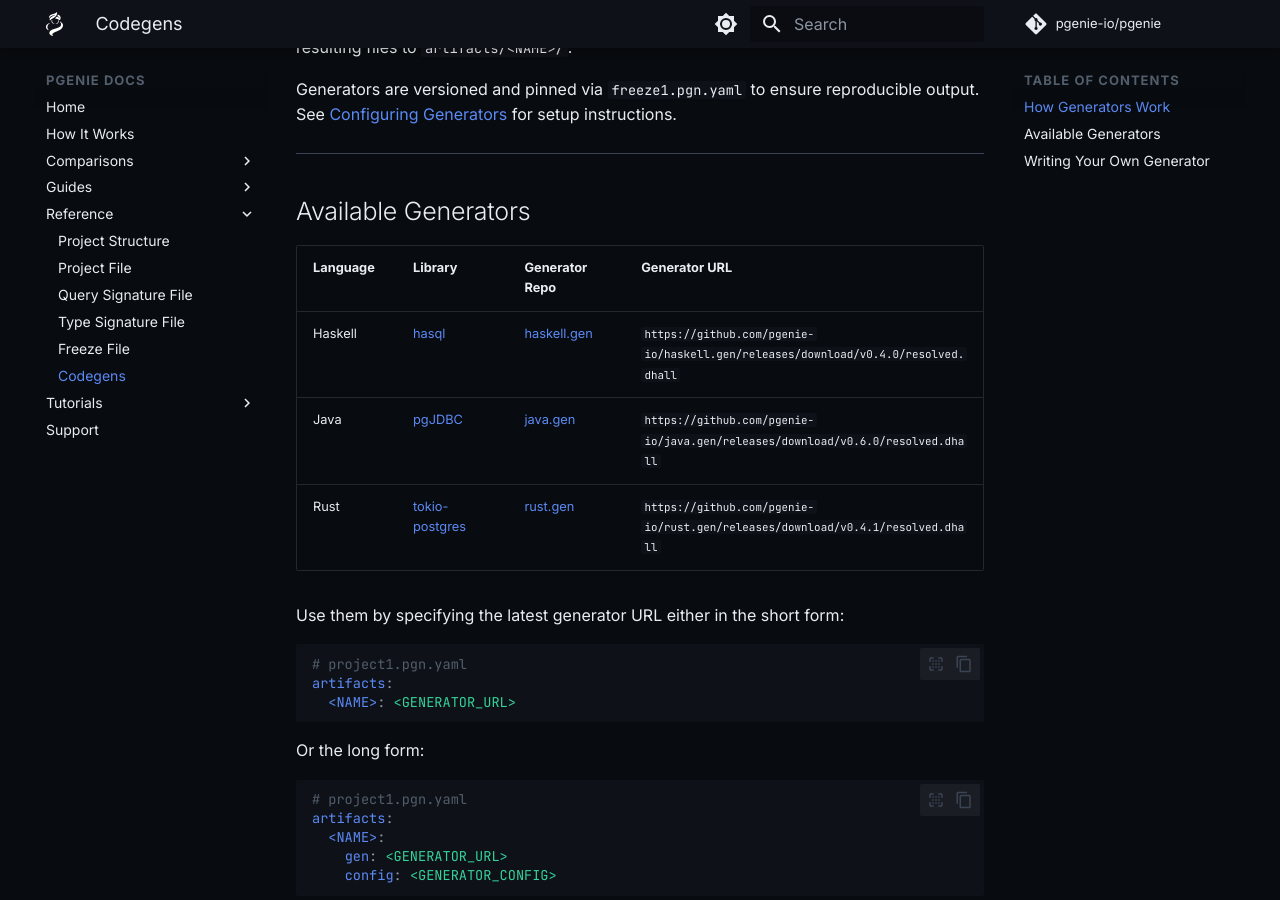
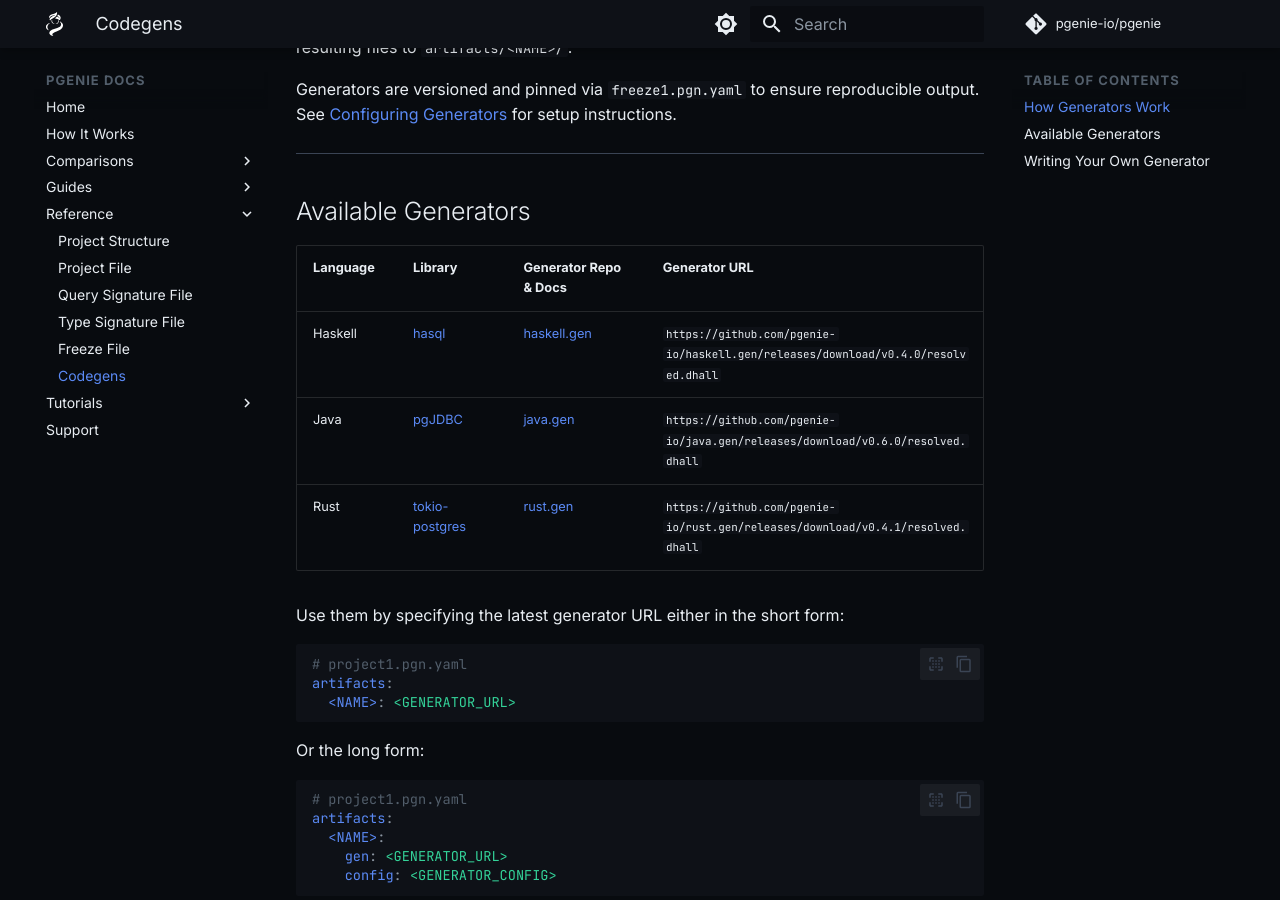
Before and after one commit to pgenie-io/docs, an MkDocs documentation site: the page built from docs/reference/codegens.md, in a window 1280 px wide and 900 px high, scrolled down 405 px. Built offline with MkDocs 1.6.1 and Material for MkDocs 9.7.7, drawn with Linux system fonts in a browser that asks for light colours; comment, search, counter and statistics services are not loaded.

Commit message:
Polish codegens

```diff
--- a/docs/reference/codegens.md
+++ b/docs/reference/codegens.md
@@ -14,7 +14,7 @@
 
 ## Available Generators
 
-| Language | Library | Generator Repo | Generator URL |
+| Language | Library | Generator Repo & Docs | Generator URL |
 |---|---|---|---|
 | Haskell | [hasql](https://hackage.haskell.org/package/hasql) | [haskell.gen](https://github.com/pgenie-io/haskell.gen) | `https://github.com/pgenie-io/haskell.gen/releases/download/v0.4.0/resolved.dhall` |
 | Java | [pgJDBC](https://jdbc.postgresql.org/) | [java.gen](https://github.com/pgenie-io/java.gen) | `https://github.com/pgenie-io/java.gen/releases/download/v0.6.0/resolved.dhall` |
```
